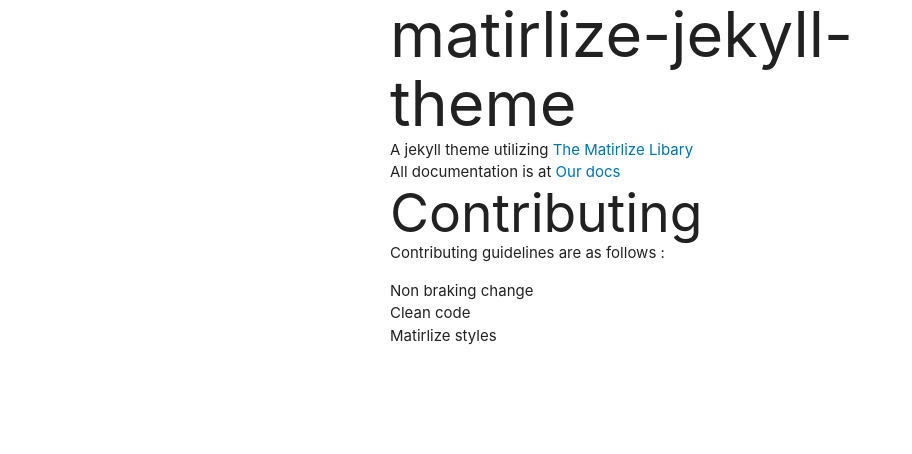
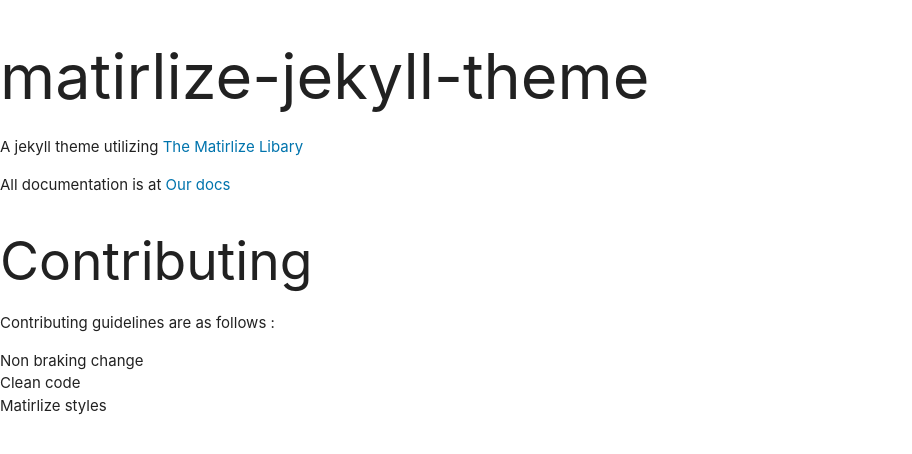
Before and after one commit to godalming123/matirlize-jekyll-theme, a Jekyll site: the page built from README.md, in a window 1280 px wide. Shown: the top 454 px of the page, without its empty margins (0-912 px from the left). Built offline with Jekyll 4.4.1, drawn with Linux system fonts in a browser that asks for light colours; nearby versions of some CDN libraries; our own code applies the rules of GitHub Pages for plain Markdown files.

Commit message:
make the custom alignment optional

```diff
--- a/_config.yml
+++ b/_config.yml
@@ -5,3 +5,4 @@
 faded-accent-color: 1d8c81 #hex color value this is used for background when app is launching
 
 sidenav-width: 0px; # set to 300px for a enabled sidebar or 0 to diable the sidebar
+custom-alignment: false; # weather to use the custom alignment styles
--- a/_sass/alignment.scss
+++ b/_sass/alignment.scss
@@ -1,4 +1,4 @@
-//alignment 1 (padded evenly on both sides with max width)
+//alignment 1 (padded evenly on both sides with max width and left-aligned text)
 p,
 h1,
 h2,
--- a/_sass/styles.scss
+++ b/_sass/styles.scss
@@ -1,5 +1,4 @@
 @import
-  "alignment.scss",
   "footer.scss",
   "clickable-divs.scss",
   "displays.scss",
--- a/assets/css/style.scss
+++ b/assets/css/style.scss
@@ -7,4 +7,8 @@
     --sidenav-width: {{ site.sidenav-width }};
 }
 
+{% if site.custom-alignment == true %}
+    @import "alignment"
+{% endif %}
+
 @import "styles.scss";
```
